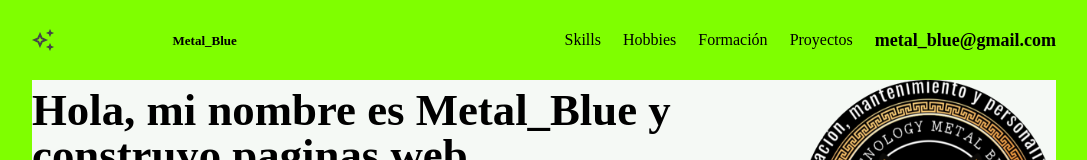
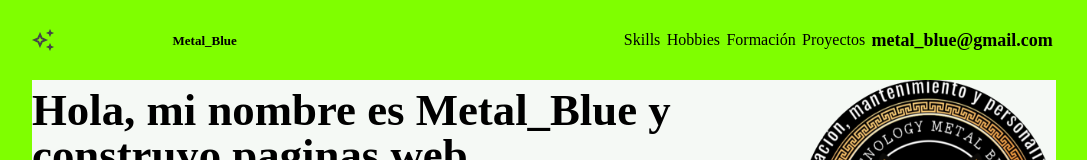
Before and after one commit to AndresJaramillo2023/Portafolio2, a plain HTML site: page index.html in a window 1280 px wide. Shown: the top 160 px of the page, without its empty margins (96-1183 px from the left). Drawn offline with Linux system fonts and the light colour scheme; a web font is replaced by a local one.

Commit message:
Update menu.css
Modificacion menu.css

```diff
--- a/menu.css
+++ b/menu.css
@@ -179,11 +179,15 @@ align-items: center;
 
 .menu__list{
    background-color:  chartreuse;
-   width: 60%;
+   width: 100%;
    display: flex;
-   justify-content: space-between;
+   justify-content: flex-end;
    height: 5rem;
    align-items: center;
+}
+
+.menu__list__item{
+ margin:0.2rem;
 }
 
 .menu__list__item:hover{
```
